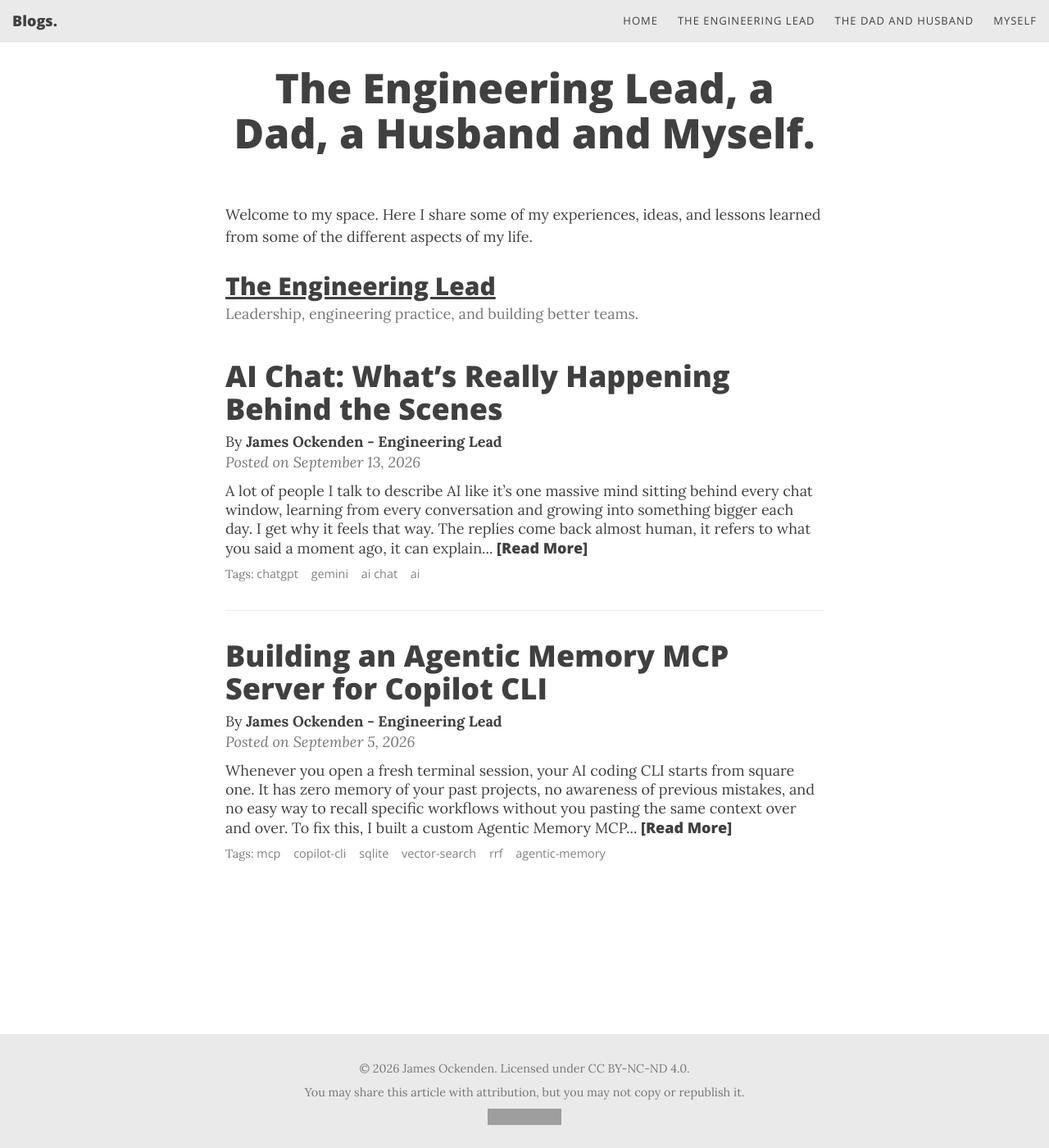
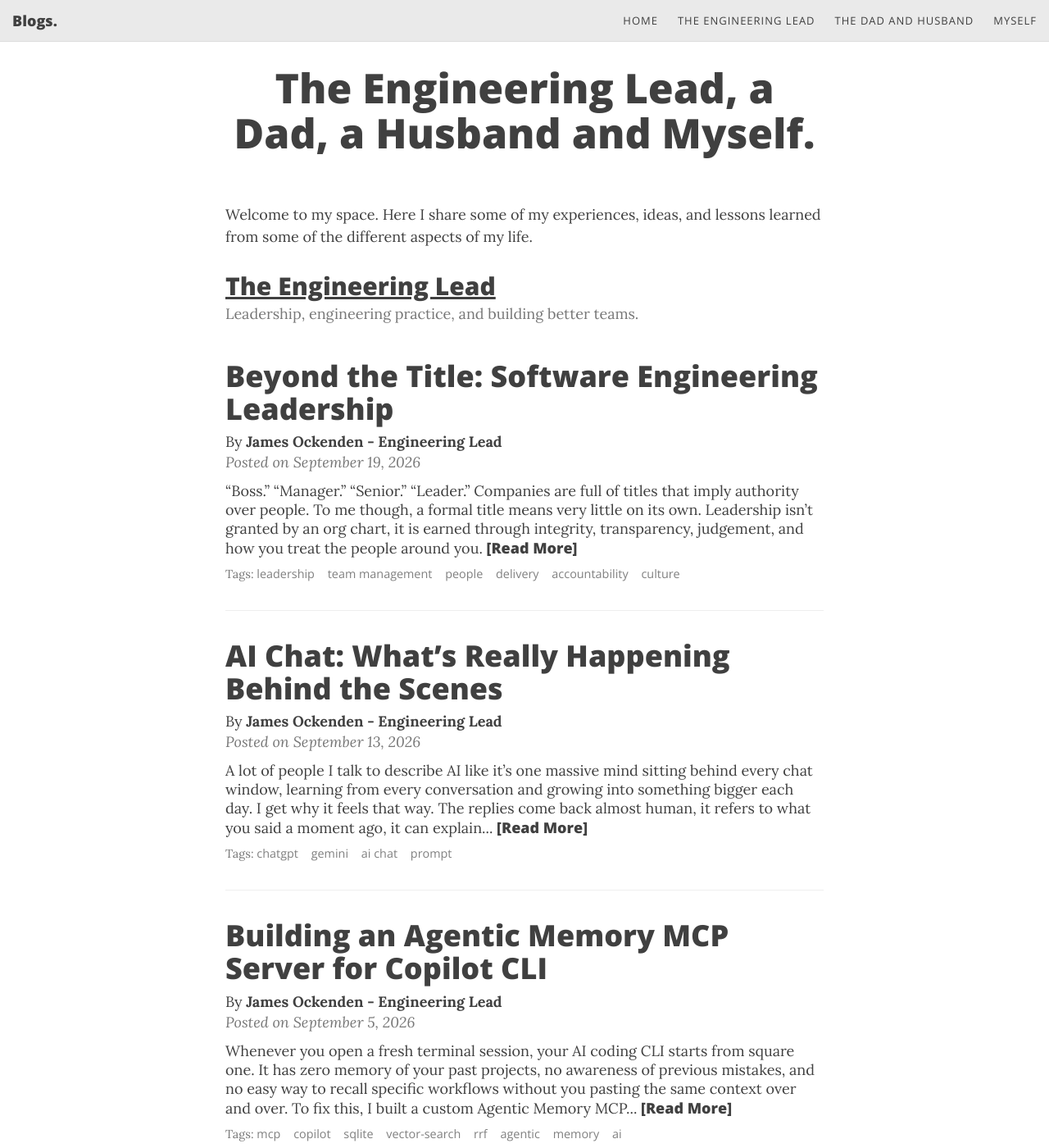
Before and after one commit to Jamesockenden/Jamesockenden.github.io, a Jekyll site: the page built from index.md, in a window 1280 px wide and 1400 px high. Shown: the whole window at 82% size. Built offline with Jekyll 4.4.1, drawn with Linux system fonts in a browser that asks for light colours; part of the change alters nothing that is shown; grey boxes are pictures that could not be loaded.

Commit message:
Software Engineering Leadership - new post

```diff
--- a/_posts/2026-09-05-agentic-memory-mcp-copilot-cli.md
+++ b/_posts/2026-09-05-agentic-memory-mcp-copilot-cli.md
@@ -5,8 +5,8 @@ author: "James Ockenden - Engineering Lead"
 date: 2026-09-05 07:00:00 +0000
 section: engineering-lead
 permalink: /engineering-lead/:title/
-categories: [AI, Development, Copilot]
-tags: [mcp, copilot-cli, sqlite, vector-search, rrf, agentic-memory]
+categories: [Engineering Leadership]
+tags: [mcp, copilot, sqlite, vector-search, rrf, agentic, memory, ai]
 ---
 
 Whenever you open a fresh terminal session, your AI coding CLI starts from square one. It has zero memory of your past projects, no awareness of previous mistakes, and no easy way to recall specific workflows without you pasting the same context over and over.
--- a/_posts/2026-09-13-ai-chat-behind-the-scenes.md
+++ b/_posts/2026-09-13-ai-chat-behind-the-scenes.md
@@ -5,8 +5,8 @@ author: "James Ockenden - Engineering Lead"
 date: 2026-09-13 10:00:00 +0000
 section: engineering-lead
 permalink: /engineering-lead/:title/
-categories: [AI, Gemini, Chatgpt, Chat, Prompt]
-tags: [chatgpt, gemini, ai chat, ai]
+categories: [Engineering Leadership]
+tags: [chatgpt, gemini, ai chat, prompt]
 ---
 
 A lot of people I talk to describe AI like it’s one massive mind sitting behind every chat window, learning from every conversation and growing into something bigger each day. I get why it feels that way. The replies come back almost human, it refers to what you said a moment ago, it can explain complex topics, shift tone instantly, and answer nearly any question you throw at it. When something behaves that smoothly, people naturally assume there’s a single, central intelligence behind it, one big brain absorbing everything and getting smarter with every chat.
--- /dev/null
+++ b/_posts/2026-09-14-software-engineering-leadership.md
@@ -0,0 +1,95 @@
+---
+layout: post
+title: "Beyond the Title: Software Engineering Leadership"
+author: "James Ockenden - Engineering Lead"
+date: 2026-09-19 08:00:00 +0000
+section: engineering-lead
+permalink: /engineering-lead/:title/
+categories: [Engineering Leadership]
+tags: [leadership, team management, people, delivery, accountability, culture]
+---
+
+"Boss." "Manager." "Senior." "Leader." Companies are full of titles that imply authority over people. To me though, a formal title means very little on its own. Leadership isn't granted by an org chart, it is earned through integrity, transparency, judgement, and how you treat the people around you.
+
+If I had to summarise my role as a Software Engineering Lead, I'd describe it through this metaphor:
+
+I see my role as being a mountain guide. The team already has the skill, endurance, and expertise to reach the summit. My job isn't to carry them or push them from behind. It's to help choose a sensible route, make sure the path is clear of hazards, ensure everyone has the right equipment, and recognise when conditions have changed.
+
+The team climbs the mountain. I help make the climb possible and get them to their destination.
+
+Real leadership isn't about personal power. It's about enabling the people doing the work to succeed.
+
+### The Myth of the "Interchangeable Engineer"
+
+One of the most persistent misconceptions in management is treating software engineers like plug and play components, as though two Java developers are interchangeable resources that can simply be swapped when a project needs more capacity.
+
+They're not. Every engineer brings a different combination of technical skills, experience, domain knowledge, problem solving ability, and communication style. Two engineers working on the same application may approach exactly the same problem in completely different ways.
+
+One might be a deep technical implementer. Another might be particularly strong at architecture, stakeholder communication, or understanding the wider system. When those complementary strengths are recognised and combined, the result can be far greater than treating both people as identical units of capacity.
+
+This is where the plug and play mindset can become particularly damaging.
+When a deadline is at risk, the instinct can be to add temporary or contract resource and assume that more people will automatically mean more output. Sometimes that works. If you're dealing with a relatively isolated, modern application with clean boundaries and good documentation, a strong engineer should be able to contribute quickly.
+
+But that isn't the reality of many long lived platforms.
+Complex systems accumulate historical decisions, hidden dependencies, environment quirks, undocumented behaviours, access restrictions, and architectural constraints. Even well written code doesn't eliminate the context required to understand why the system works the way it does.
+
+#### Onboarding has a cost
+
+Someone new to the system needs help understanding that context, and providing that help usually comes from the people already carrying the delivery responsibility. For a period of time, the existing team's productivity can actually decrease before any additional capacity starts producing a return.
+
+That doesn't mean temporary specialists have no value. They absolutely do. Nor does it mean teams should avoid bringing in new people.
+
+It means we need to recognise a simple reality: Capacity and context are not the same thing.
+
+We will always need new team members, contractors, specialists, and fresh perspectives. But unless the work is genuinely isolated from the complexity around it, people need time to understand the terrain before they can navigate it effectively.
+
+### The Fetish of "Change" vs. Purposeful Evolution
+
+We often hear sweeping statements: "We need to change," "Change brings efficiency," "If you don't change, you get left behind."
+
+Continuous improvement is vital, but change for the sake of change is not good. Shuffling people between projects mid flight under the guise of "it's good to change" disrupts momentum and disorients teams. People stop, wonder why their focus was just shattered, and end up spinning around waiting for the dizziness to wear off.
+
+When engineers challenge arbitrary change, management frequently dismisses their concerns as "resistance to change." If the goal is intentional upskilling and cross training, I am all for it but frame it honestly, plan for it, and adjust the delivery timelines accordingly. Change requires a real, objective reason not just a perceived one.
+
+### Surviving "The Sandwich Effect"
+
+Middle leadership in software engineering can be a deeply lonely place. You exist in a permanent pressure chamber sandwiched directly between upper management pushing directives down and engineering teams pushing technical realities up. On a single day, you can be balancing finances, line management, delivery deadlines, product value, system architecture, and quality standards.
+
+I see part of my role as shielding the team from stress, but total isolation can backfire. So I try to be as transparent as possible, I brief my team on high level organisational shifts early, without dumping corporate anxiety on them, so they understand why priorities might fluctuate before something lands.
+
+I’ve also realised that absorbing all top down friction alone isn't sustainable. While I never want to appear slopey shouldered, I try involve senior team leads in higher level conversations. It shares the load, builds their strategic insight, and prepares them for leadership without overloading them.
+
+Together with the Product Owner and Solution Architect, we plan, prepare and prioritise work before it reaches the team. But when timelines are squeezed because upstream dependencies stall, pushing the resulting pressure onto developers doesn't fix poor planning further up the chain, it simply transfers the problem and puts unnecessary pressure on the people doing the work.
+
+### Accountability Traps, Decision Logs, and Business Impact
+
+Few things destroy trust faster than a manager who speaks strictly at a high level while ignoring the detail. It’s easy to say, "We should all eat healthily" everyone agrees in principle, but execution depends on budget, availability, dietary needs, and daily reality. In engineering, execution lives entirely in the detail.
+
+We’ve all experienced the scenario where management mandates a specific technical path, ignoring warnings from technical leads that it doesn't fit the context. Months later, when the exact edge cases you surfaced cause issues, management forgets they forced the decision, asking why it failed and placing the burden back on you to fix it.
+
+To counter this, I’ve started writing formal Decision Logs. Articulating objective tradeoffs in writing makes it clear why a path was chosen and what risks were accepted.
+
+#### Building an effective team comes down to three human fundamentals
+
+1. Reject "The Lie to Motivate"
+Some leaders rely on manufactured optimism or false promises to keep morale high. It might buy temporary happiness, but the moment reality strikes, the lie is exposed and trust is permanently lost. Be honest with your team. Practice tact, hold back unverified facts to prevent unnecessary panic, but never lie to build fake motivation.
+
+2. Step Aside and Give Credit Away
+Unless I personally wrote the code or built the architecture, I use "we" or "the team." Real recognition means calling out individuals by name and stepping back so the people who did the work can present it themselves. My reward isn't taking center stage or being the loudest voice in the room to satisfy a corporate "visibility" checklist, my reward is seeing my team grow, succeed, and own their achievements.
+
+3. Deconstruct "Underperformance" with Empathy
+In my experience, engineers who genuinely "can't be bothered" are exceptionally rare. When someone appears to be falling short, its almost always traces back to three root causes:
+
+- Expectations were never clearly defined.
+- The work being done lacks visibility.
+- The request itself is flawed or blocked by other issues.
+
+Telling someone who is working at their absolute limit that they "aren't doing enough" is destructive. Check your expectations, make sure you are aligned, and above all, listen. Acknowledge their hard work and show appreciation first. People have feelings, and treating them with dignity is the only way to build a resilient, high performing team.
+
+### Final Thoughts: Still Learning, Still Evolving
+
+If there's one overarching truth about software engineering leadership, it’s that I am still learning.
+
+Technology changes constantly, organisations evolve, and every project brings a different mix of people, capabilities, and challenges. What worked for one team might not work for the next. There is no static playbook for being a good leader.
+
+This is precisely why I regularly ask my teams for direct, constructive feedback. What am I doing well? What am I doing wrong? How can I help? Real leadership requires the humility to acknowledge that you don't have all the answers, the willingness to adapt your approach, and the commitment to keep growing alongside the people you lead.
```
Also changed, not shown: 1 other file.
